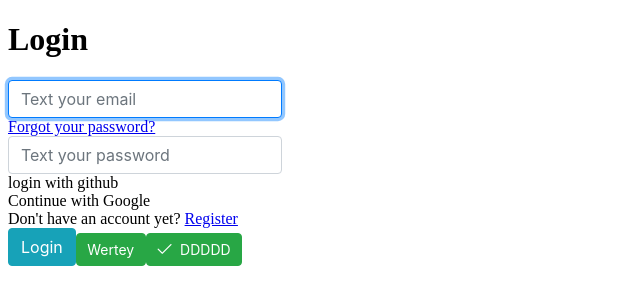
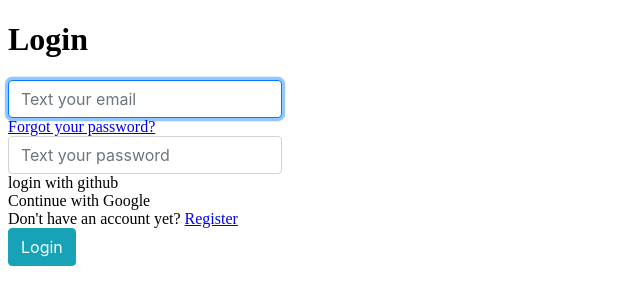
Before and after one commit to dzmitry-viartseika/challenge-MERN, a React (Create React App) app in the folder frontend/: page /login in a window 1280 px wide. Shown: the top 304 px of the page, without its empty margins (0-640 px from the left). Built offline with nearby package versions, Linux system fonts and the light colour scheme.

Commit message:
add rate limit backend

```diff
--- a/frontend/src/components/LoginStrategy/GithubLogin/GithubLogin.tsx
+++ b/frontend/src/components/LoginStrategy/GithubLogin/GithubLogin.tsx
@@ -3,7 +3,7 @@ import {useGithubLogin} from "../../../hooks/mutations/useGithubLogin";
 const GithubLogin = () => {
     const { githubLogin } = useGithubLogin();
     const onGithubLogin = () => {
-        window.open("http://localhost:4000/api/v1/auth/github", "_self");
+        window.open("https://localhost:4000/api/v1/auth/github", "_self");
     }
     return (
         <div className="py-10">
--- a/frontend/src/pages/LoginPage.tsx
+++ b/frontend/src/pages/LoginPage.tsx
@@ -77,8 +77,8 @@ const LoginPage = () => {
                     Don't have an account yet? <Link to={routes.REGISTER} className="mb-2 text-center">Register</Link>
                 </div>
                 <Button type="submit" label="Login" severity="info" />
-                <ButtonBase text="Wertey" severity="success" />
-                <ButtonIcon text="DDDDD" severity="success" iconClass="pi pi-check"/>
+                {/*<ButtonBase text="Wertey" severity="success" />*/}
+                {/*<ButtonIcon text="DDDDD" severity="success" iconClass="pi pi-check"/>*/}
             </form>
         </div>
     )
```
Also changed, not shown: 1 other file (tests, documents, lock files or other folders).
